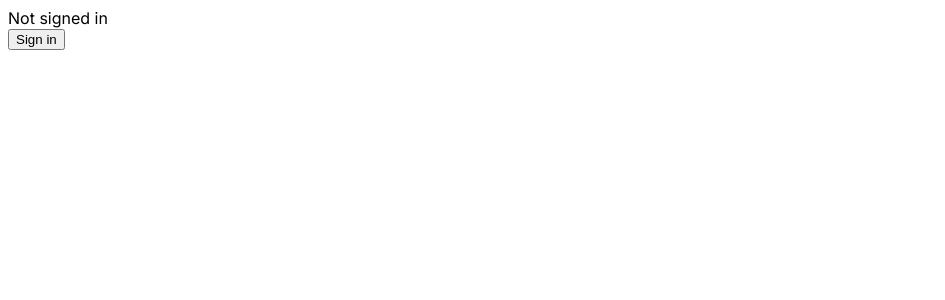
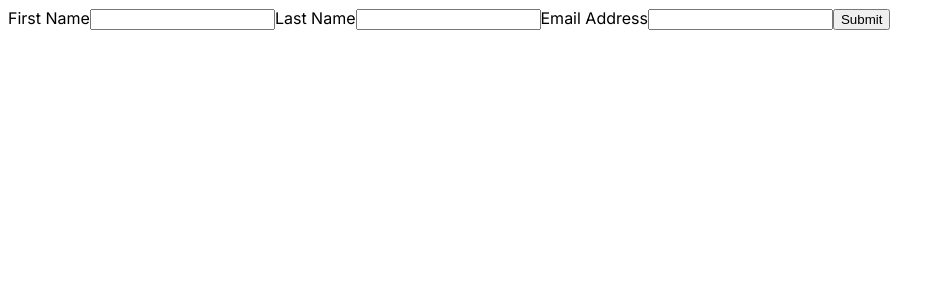
Before and after one commit to sohan01fw/club-app, a Next.js app: page /signup in a window 1280 px wide. Shown: the top 300 px of the page, without its empty margins (0-945 px from the left). Built offline with nearby package versions, Linux system fonts and the light colour scheme; no server answers.

Commit message:
fixing issue redirect uri in google provider

```diff
--- a/app/(auth)/layout.tsx
+++ b/app/(auth)/layout.tsx
@@ -18,7 +18,6 @@
   return (
     <html>
       <body className={inter.className}>
-        {" "}
         <SessionProvider session={session}>{children}</SessionProvider>
       </body>
     </html>
--- a/app/(auth)/signup/page.tsx
+++ b/app/(auth)/signup/page.tsx
@@ -1,22 +1,71 @@
 "use client";
 import React from "react";
-import { useSession, signIn, signOut } from "next-auth/react";
+import { useFormik } from "formik";
+import * as Yup from "yup";
+
 const page = () => {
-  const { data: session } = useSession();
+  const formik = useFormik({
+    initialValues: {
+      firstName: "",
+      lastName: "",
+      email: "",
+    },
+    validationSchema: Yup.object({
+      firstName: Yup.string()
+        .max(15, "Must be 15 characters or less")
+        .required("Required"),
+      lastName: Yup.string()
+        .max(20, "Must be 20 characters or less")
+        .required("Required"),
+      email: Yup.string().email("Invalid email address").required("Required"),
+    }),
+    onSubmit: (values) => {
+      alert(JSON.stringify(values, null, 2));
+    },
+  });
+  return (
+    <form onSubmit={formik.handleSubmit}>
+      <label htmlFor="firstName">First Name</label>
+      <input
+        id="firstName"
+        name="firstName"
+        type="text"
+        onChange={formik.handleChange}
+        onBlur={formik.handleBlur}
+        value={formik.values.firstName}
+      />
+      {formik.touched.firstName && formik.errors.firstName ? (
+        <div>{formik.errors.firstName}</div>
+      ) : null}
 
-  if (session) {
-    return (
-      <>
-        Signed in as {session?.user?.email} <br />
-        <button onClick={() => signOut()}>Sign out</button>
-      </>
-    );
-  }
-  return (
-    <>
-      Not signed in <br />
-      <button onClick={() => signIn("facebook")}>Sign in</button>
-    </>
+      <label htmlFor="lastName">Last Name</label>
+      <input
+        id="lastName"
+        name="lastName"
+        type="text"
+        onChange={formik.handleChange}
+        onBlur={formik.handleBlur}
+        value={formik.values.lastName}
+      />
+      {formik.touched.lastName && formik.errors.lastName ? (
+        <div>{formik.errors.lastName}</div>
+      ) : null}
+
+      <label htmlFor="email">Email Address</label>
+      <input
+        id="email"
+        name="email"
+        type="email"
+        onChange={formik.handleChange}
+        onBlur={formik.handleBlur}
+        value={formik.values.email}
+      />
+      {formik.touched.email && formik.errors.email ? (
+        <div>{formik.errors.email}</div>
+      ) : null}
+
+      <button type="submit">Submit</button>
+    </form>
   );
 };
 
--- a/package.json
+++ b/package.json
@@ -14,6 +14,7 @@
     "@types/react-dom": "18.2.7",
     "@uploadthing/react": "^5.3.0",
     "autoprefixer": "10.4.15",
+    "formik": "^2.4.3",
     "mongoose": "^7.4.5",
     "next": "13.4.19",
     "next-auth": "^4.23.1",
@@ -24,6 +25,7 @@
     "svix": "^1.8.1",
     "tailwindcss": "3.3.3",
     "typescript": "5.2.2",
-    "uploadthing": "^5.3.3"
+    "uploadthing": "^5.3.3",
+    "yup": "^1.2.0"
   }
 }
```
Also changed, not shown: app/api/auth/[...nextauth]/route.ts (+1 -28 lines), lib/authProvider.ts (added, +31 -0 lines), 2 other files (tests, documents, lock files or other folders).
